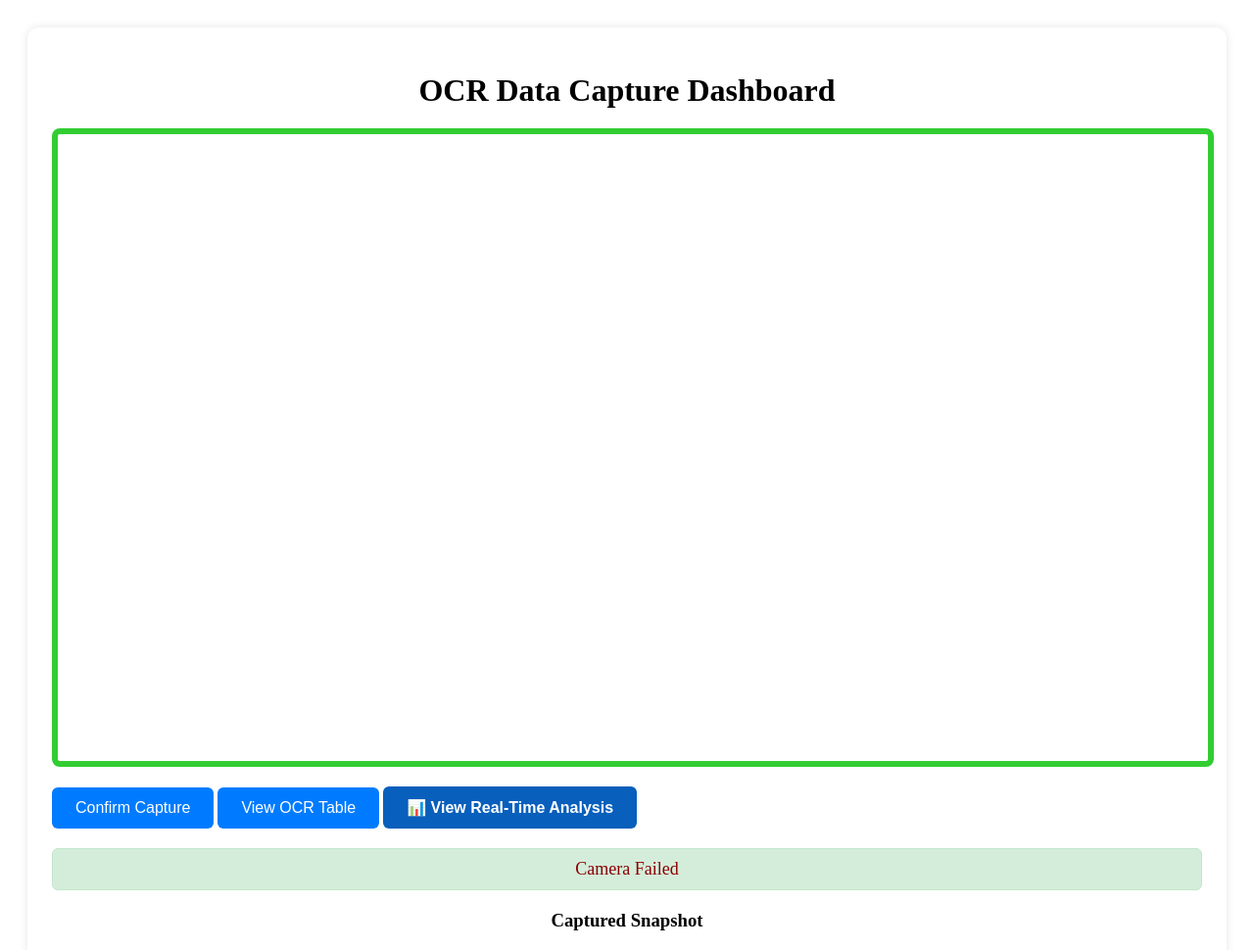
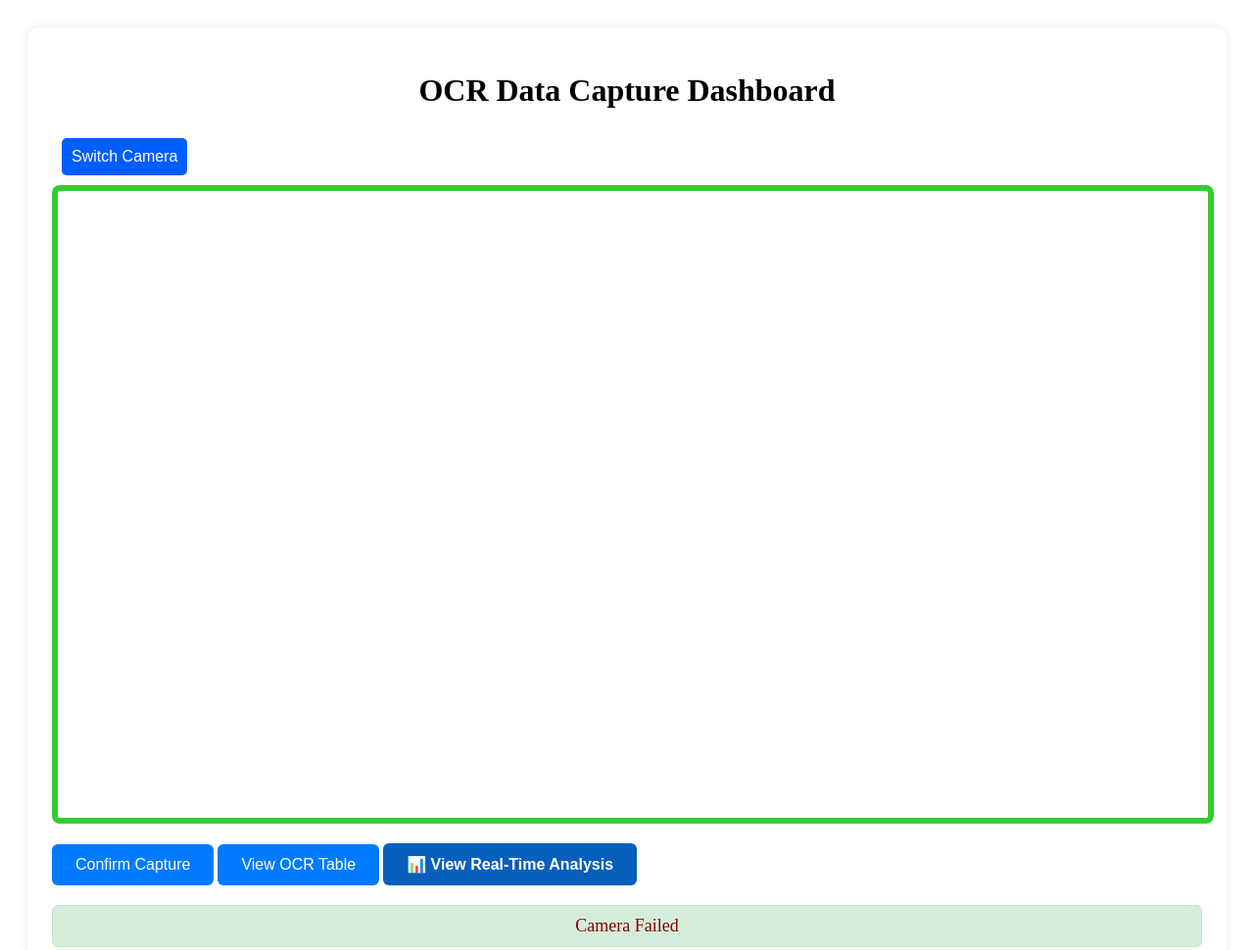
Before and after one commit to M-luthra07/Flask-based-OCR-Detection, a Flask app: page / in a window 1280 px wide. Shown: the top 970 px of the page at 98% size. Run offline with Flask 3, Linux system fonts and the light colour scheme.

Commit message:
Update index.html

```diff
--- a/templates/index.html
+++ b/templates/index.html
@@ -8,6 +8,7 @@
 <body>
   <div id="main-container">
     <h1>OCR Data Capture Dashboard</h1>
+    <button id="switchCameraBtn">Switch Camera</button>
 
     <video id="video" autoplay></video>
 
```
